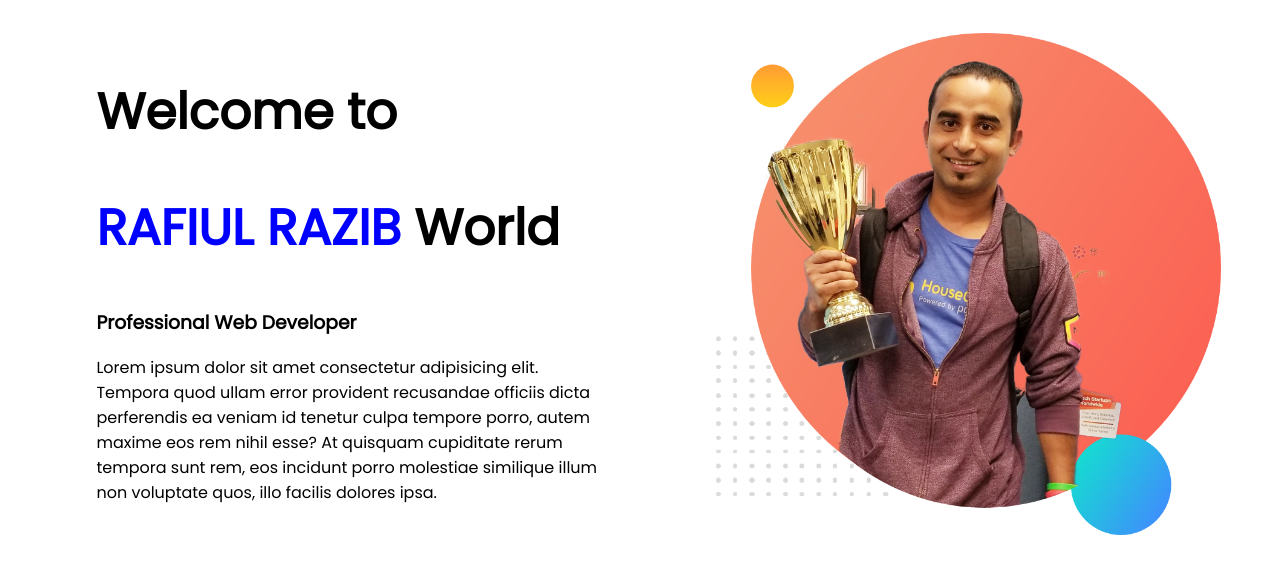
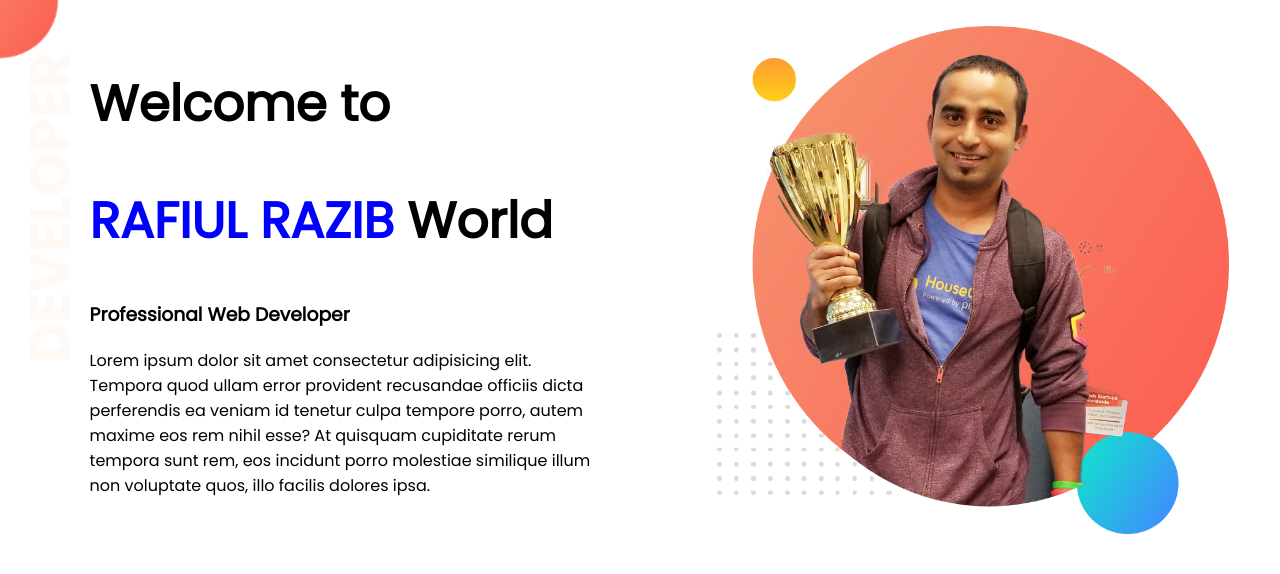
Before and after one commit to coderrafiul/web-portfolio, a plain HTML site: page index.html in a window 1280 px wide. Drawn offline with Linux system fonts and the light colour scheme.

Commit message:
top section completed

```diff
--- a/index.html
+++ b/index.html
@@ -8,7 +8,7 @@
     <link rel="stylesheet" href="style.css">
 </head>
 <body>
-    <section>
+    <section class="top-banner">
         <div class="half-width">
             <h1>Welcome to</h1>
             <h1><span class="name-heighlight">RAFIUL RAZIB</span> World</h1>
--- a/style.css
+++ b/style.css
@@ -1,11 +1,16 @@
-body{
+body{margin: 0;
     font-family: 'Poppins', sans-serif;
 }
 h1{font-size: 50px;}
 .name-heighlight{color: blue;}
 
-.half-width{width: 40%; float: left;
+.half-width{width: 40%;
+    float: left;
 margin-left: 5%;
 padding: 2%;}
 
 .half-width img{width: 100%;}
+
+.top-banner{background-image: url("images/top-banner.png");
+background-repeat: no-repeat;}
+section{height: 500px;}
```
